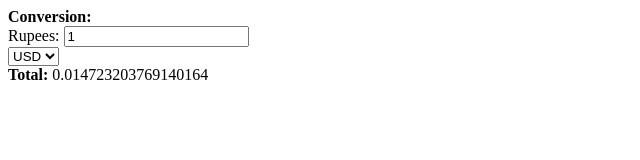
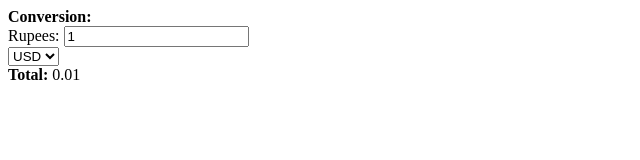
Before and after one commit to krishnchan/examples, a plain HTML site: page curr.html in a window 1280 px wide. Shown: the whole page, without its empty margins (0-640 px from the left). Drawn offline with nearby package versions, Linux system fonts and the light colour scheme.

Commit message:
Update curr.html

```diff
--- a/curr.html
+++ b/curr.html
@@ -29,7 +29,7 @@
     <b>Total:</b>
    <!-- {{invoice.inCurr}}-->
 
-      {{invoice.total() }}
+      {{invoice.total() | number: 2}}
    <br>
 
   </div>
```
